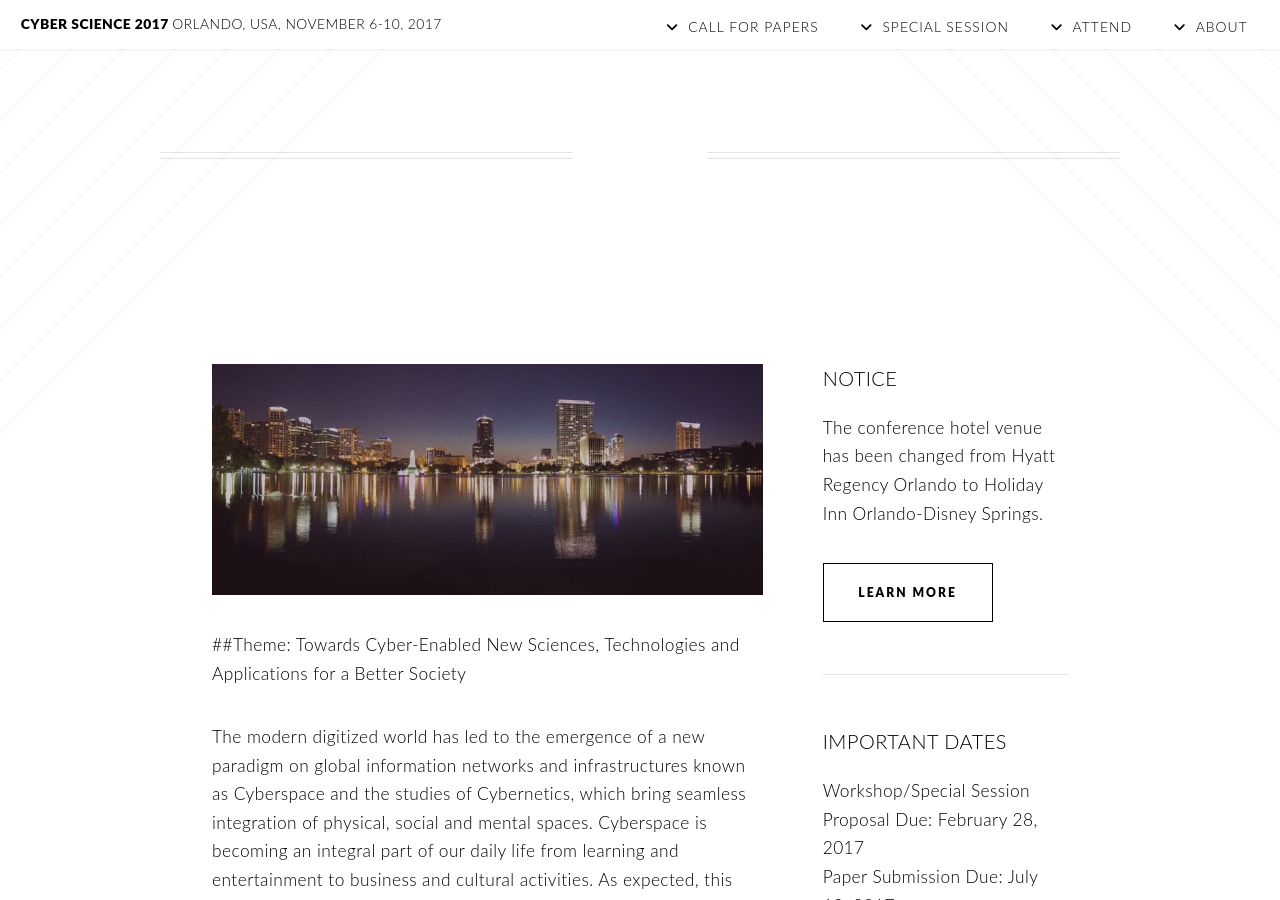
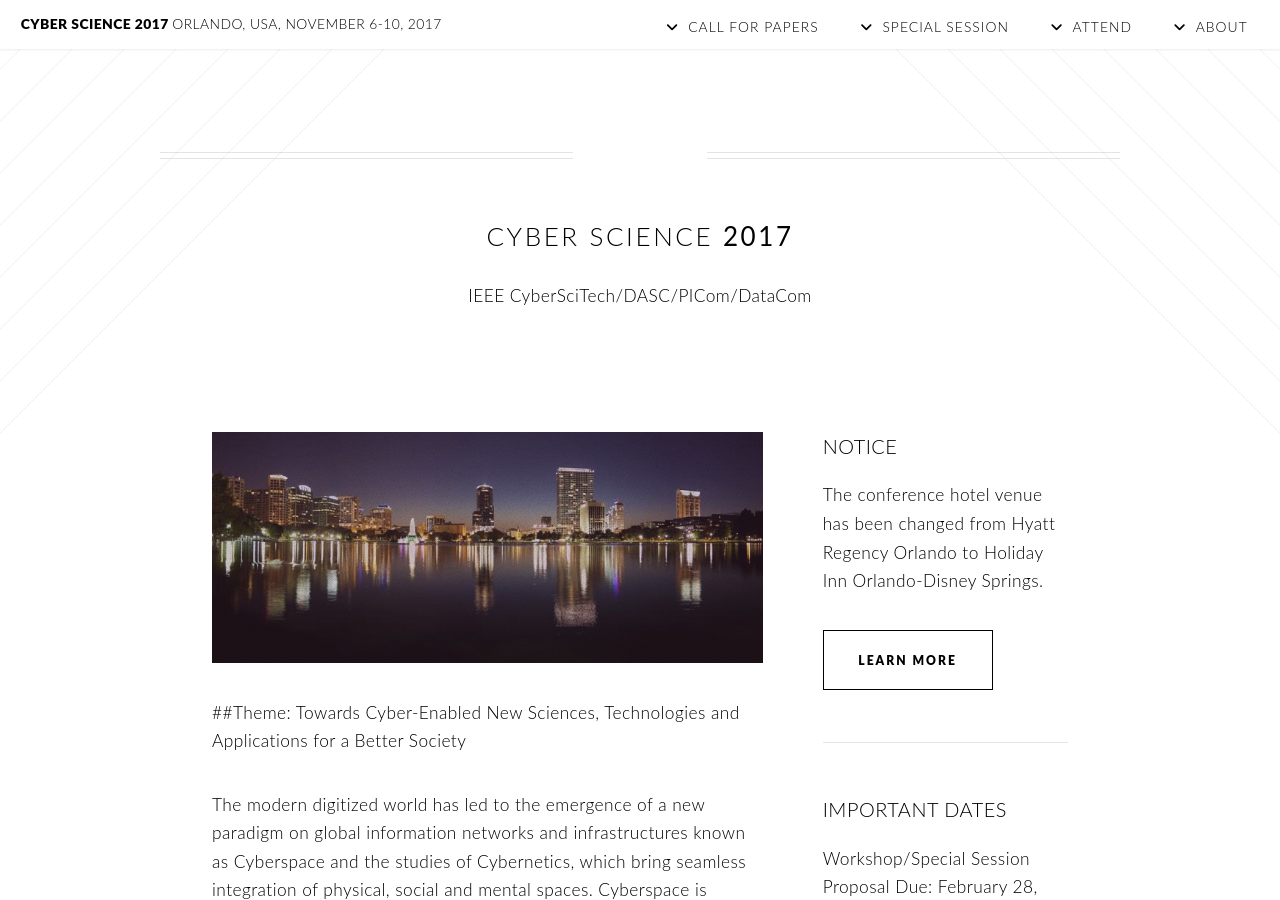
Before and after one commit to cyber-science/2017, a Jekyll site: the page built from index.md, in a window 1280 px wide and 900 px high. Built offline with Jekyll 4.4.1, drawn with Linux system fonts in a browser that asks for light colours; nearby versions of some CDN libraries.

```diff
--- a/index.md
+++ b/index.md
@@ -1,7 +1,10 @@
 ---
 layout: right-sidebar-article
+title: Cyber Science <strong>2017</strong>
+description: IEEE CyberSciTech/DASC/PICom/DataCom
 featured: [/images/Lake_Eola_Orlando_Florida.jpg, /images/hi1.jpg]
 permalink: /
+icon: fa-laptop
 ---
 
 ##Theme: Towards Cyber-Enabled New Sciences, Technologies and Applications for a Better Society
--- a/travel.html
+++ b/travel.html
@@ -1,7 +1,7 @@
 ---
 layout: no-sidebar
 title: Orlando <strong>Map & Directions</strong>
-description: Look at this cool stuff
+description: Nearby Attractions
 icon: fa-tripadvisor
 ---
 
```
